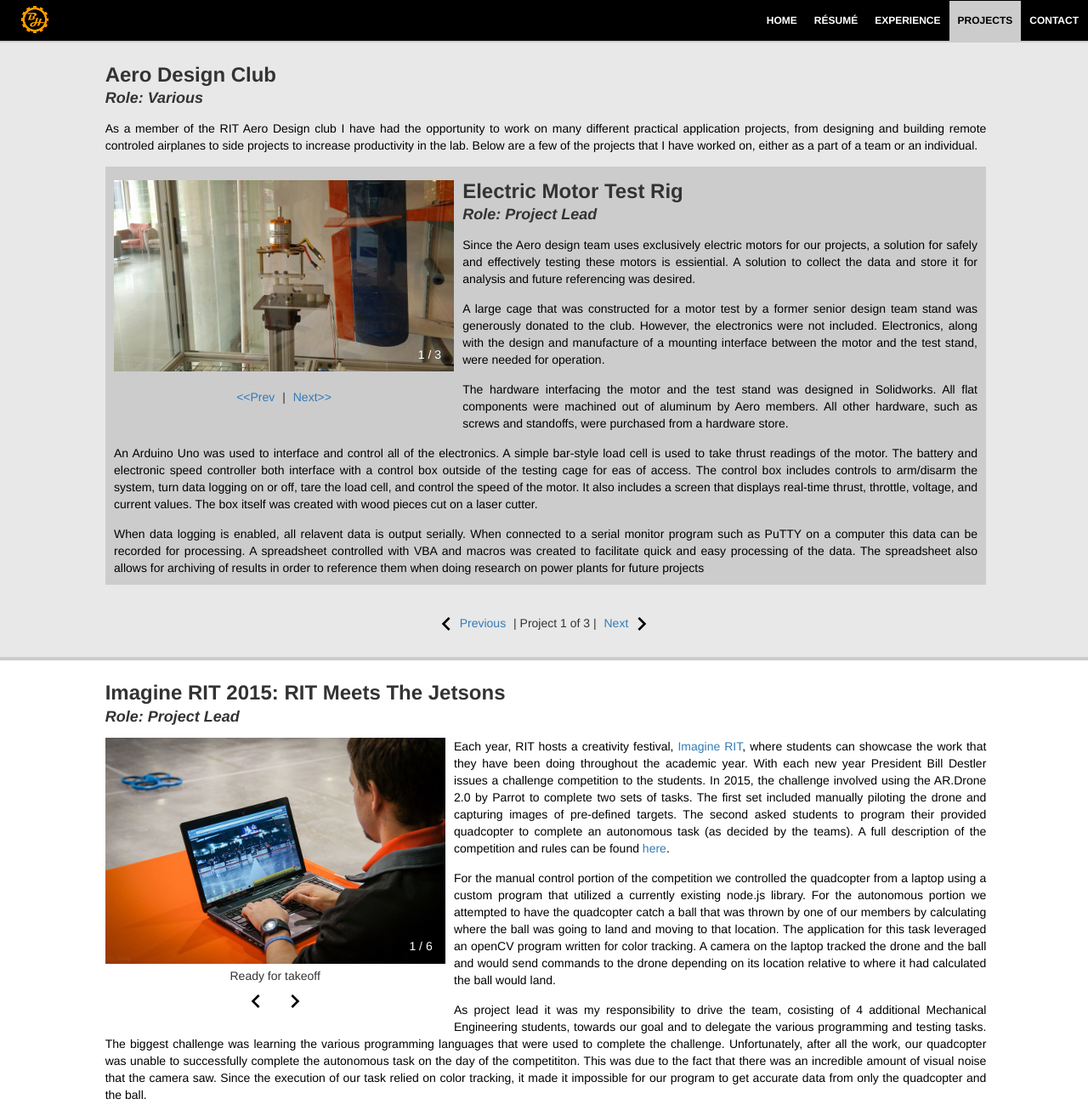
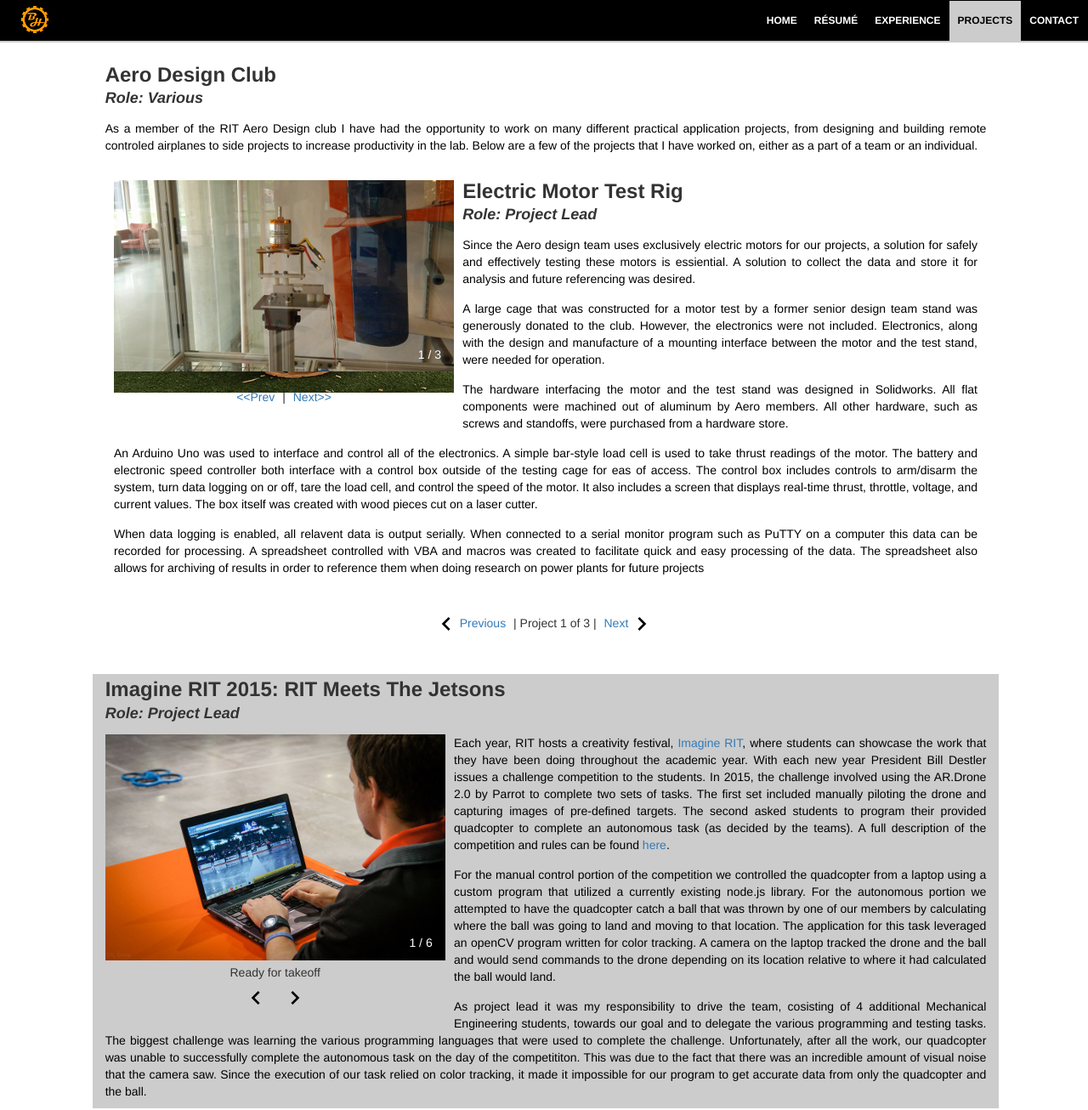
Before and after one commit to hrabovskyb/personal-website_r2, a plain HTML site: page Content/projects.html in a window 1280 px wide. Shown: the top 1306 px of the page at 85% size. Drawn offline with nearby package versions, Linux system fonts and the light colour scheme.

Commit message:
Projects page color update

```diff
--- a/Content/projects.css
+++ b/Content/projects.css
@@ -1,7 +1,7 @@
 .projects{
 	padding-top: 10px;
 	padding-bottom: 10px;
-	background-color: #e8e8e8;
+	background-color: #fff;
 	border-bottom: 2px solid #ccc;
 }
 h3{
@@ -46,15 +46,13 @@ h5{
 	margin-right: 0;
 	width: 100%;
 	padding-top: 20px;
-	border-bottom: solid 4px #ccc;
-	background-color: #fff;
 }
 #jetsons-content{
 	padding:auto;
+	background-color: #ccc;
 }
 
 #quadcopter{
-	background-color: #e8e8e8;
 	width:100%;
 	padding-top: 20px;
 	padding-bottom: 20px;
@@ -64,11 +62,13 @@ h5{
 	width:100%;
 	padding-top: 10px;
 	padding-bottom: 20px;
-	border-bottom: solid 4px #ccc;
+
+
 }
 #aeroinfo{
 	padding-bottom: 10px;
 	height: 100%;
+
 }
 
 #aeroprojects h4{
@@ -112,10 +112,8 @@ h5{
 	width: 32px;
 }
 .slideshow-container{
-
 	float: left;
 	margin-right: 1%;
-
 	margin-bottom: 1%;
 }
 
@@ -123,7 +121,6 @@ h5{
 .project-slide{
 	width: 100%;
 	height: 100%;
-	background: #ccc;
 	padding-top: 1%;
 	padding-left: 1%;
 	padding-right: 1%;
```
